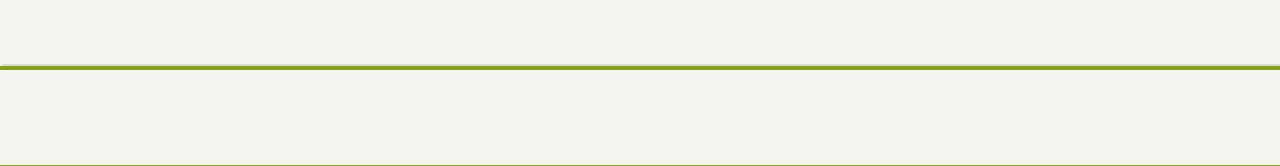
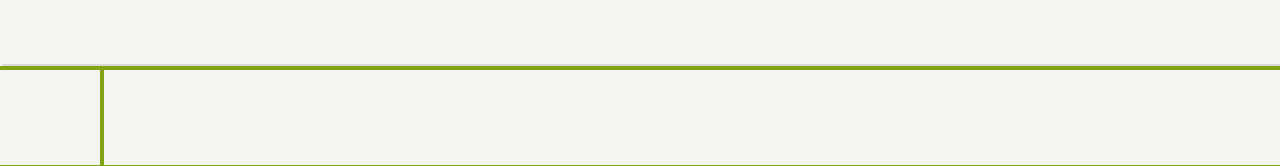
Before and after one commit to megsmcbride/portfolio-2.0, a React (Create React App) app: page /contact in a window 1280 px wide. Shown: the part 631-797 px from the top of the page. Built offline with nearby package versions, Linux system fonts and the light colour scheme.

Commit message:
Add corner component to footer to fix layout issue wih sidenav

```diff
--- a/src/App.css
+++ b/src/App.css
@@ -23,6 +23,12 @@ body {
   position: fixed;
   bottom: 0;
   width: 100%;
+}
+
+.corner-container {
+  width: 100px;
+  border-right: 4px solid hsl(74, 79%, 36%);
+
 }
 
 .navbar-container nav {
@@ -52,6 +58,7 @@ body {
 
 .sidebar-container {
   width: 100px;
+
   display: flex;
   flex-direction: row;
   margin-top: -100px;
--- a/src/components/Footer.tsx
+++ b/src/components/Footer.tsx
@@ -5,6 +5,7 @@ function Footer() {
 
   return (
   <div className="footer-container">
+    <div className="corner-container"></div>
 
    </div>
   );
```
